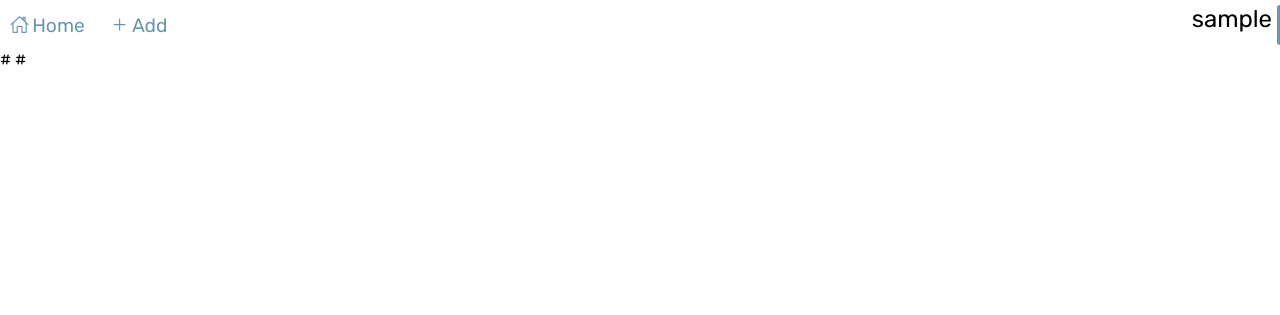
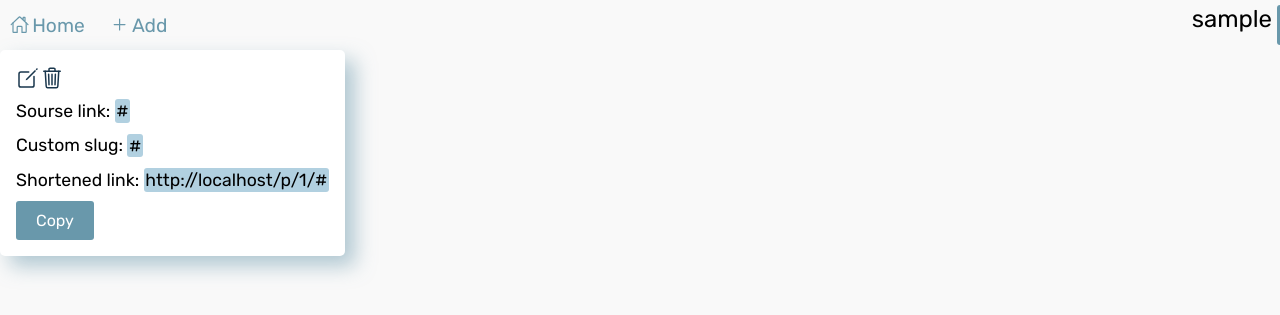
Before and after one commit to Umatriz/palny, a Django app: page /p/ in a window 1280 px wide. Shown: the top 315 px of the page. Run offline with Django 4.2, Linux system fonts and the light colour scheme; a user stored in the database is signed in; tables that the repository leaves empty hold one stand-in row (values such as "Sample post"); parts of the project's set-up code (start-up, migrations or seed data) failed here and were passed over.

Commit message:
update/delete

```diff
--- a/shortcuter/models.py
+++ b/shortcuter/models.py
@@ -7,8 +7,8 @@ class Link(models.Model):
     """docstring for Link."""
 
     author = models.ForeignKey(User, on_delete = models.CASCADE, null = True, blank = True)
-    sourse_link = models.URLField('Your link', max_length = 550)
-    url = models.SlugField('Your slug')
+    sourse_link = models.URLField('link', max_length = 550)
+    url = models.SlugField('slug')
 
     class Meta:
         unique_together = ('author', 'url')
@@ -18,3 +18,12 @@ class Link(models.Model):
 
     def get_absolute_url(self):
         return f'{self.sourse_link}'
+
+    def get_user_link(self):
+        return f'{self.author.id}/{self.url}'
+
+    def get_absolute_edit(self):
+        return reverse('edit', kwargs = {'pk': self.id})
+
+    def get_absolute_delete(self):
+        return reverse('delete', kwargs = {'pk': self.id})
--- a/shortcuter/urls.py
+++ b/shortcuter/urls.py
@@ -4,6 +4,8 @@ from . import views
 urlpatterns = [
     path('', views.main, name = 'home'),
     path('p/', views.links_list, name = 'profile'),
-    path('p/<int:pk>/<slug:slug>', views.Short.as_view(), name = 'short'),
+    path('p/<int:pk>/<slug:slug>', views.short, name = 'short'),
     path('add/', views.add_url, name = 'add'),
+    path('edit/<int:pk>/', views.update_link, name = 'edit'),
+    path('delete/<int:pk>/', views.delete_link, name = 'delete'),
 ]
--- a/shortcuter/views.py
+++ b/shortcuter/views.py
@@ -1,8 +1,7 @@
 from django.shortcuts import render, redirect, get_object_or_404
 from django.views.generic.base import View
-from django.views.generic import ListView
+from django.views.generic import UpdateView
 from django.contrib.auth.models import User
-from django.urls import reverse
 
 from . import models
 from . import forms
@@ -11,10 +10,9 @@ from . import forms
 def main(request):
     return render(request, 'shortcuter/index.html')
 
-class Short(View):
-    def get(self, request, slug, pk):
-        link = models.Link.objects.get(author = pk, url = slug)
-        return redirect(link)
+def short(self, request, slug, pk):
+    link = models.Link.objects.get(author = pk, url = slug)
+    return redirect(link)
 
 def add_url(request):
     form = forms.LinkForm(request.POST)
@@ -29,7 +27,29 @@ def add_url(request):
 
 def links_list(request):
     links = models.Link.objects.filter(author = request.user)
+    full_link = request.build_absolute_uri
     context = {
         'links': links,
+        'full_link': full_link,
     }
-    return render(request, 'shortcuter\profile.html', context)
+    return render(request, 'shortcuter/profile.html', context)
+
+def update_link(request, pk):
+    if request.user.is_authenticated:
+        link = models.Link.objects.filter(author = request.user, id = pk).first()
+        print(link)
+        form = forms.LinkForm(request.POST or None, instance = link)
+        if form.is_valid():
+            form = form.save(commit = False)
+            form.author = request.user
+            form.save()
+            return redirect('profile')
+        return render(request, 'shortcuter/update.html', {'form': form, 'link': link})
+    else:
+        return redirect('login')
+
+def delete_link(request, pk):
+    link = models.Link.objects.filter(author = request.user, id = pk).first()
+    link.delete()
+
+    return redirect('profile')
--- a/static/base/base.css
+++ b/static/base/base.css
@@ -9,6 +9,11 @@
 [class*="Container"] {
   max-width: 1500px;
   margin: 0px auto;
+}
+
+
+body {
+  background-color: #F9F9F9;
 }
 
 .Title-1 {
@@ -137,3 +142,21 @@
   justify-content: center;
   font-size: 1.2em;
 }
+
+.FlexCard {
+  display: flex;
+  align-items: center;
+  justify-content: center;
+}
+.IconLink {
+  font-size: 1.5em;
+  color: #1A374D;
+  text-decoration: none;
+  display: flex;
+  align-items: center;
+  justify-content: center;
+  transition: 0.3s ease-in-out;
+}
+.IconLink:hover {
+  color: #6998AB;
+}
--- a/static/shortcuter/main.css
+++ b/static/shortcuter/main.css
@@ -48,5 +48,32 @@
 
 .errorlist {
   list-style: none;
+}
 
+.ProfileContainer {
+  display: flex;
+  align-items: flex-start;
+  justify-content: center;
+  flex-direction: column;
+  gap: 0.7em;
 }
+.LinkCard {
+  display: flex;
+  align-items: flex-start;
+  justify-content: center;
+  flex-direction: column;
+  gap: 0.5em;
+  padding: 1em;
+  background-color: #FFF;
+  border-radius: 5px;
+  box-shadow: 10px 10px 20px rgb(105, 152, 171, 0.5);
+  line-height: 1.5;
+}
+.SourseLink {
+  font-size: 1.1rem;
+}
+.SourseLink span {
+  background-color: #B1D0E0;
+  padding: 0.1em;
+  border-radius: 3px;
+}
--- a/templates/base.html
+++ b/templates/base.html
@@ -23,5 +23,8 @@
 
   <script type="module" src="https://unpkg.com/ionicons@5.5.2/dist/ionicons/ionicons.esm.js"></script>
   <script nomodule src="https://unpkg.com/ionicons@5.5.2/dist/ionicons/ionicons.js"></script>
+
+  {% block script %}
+  {% endblock %}
 </body>
 </html>
--- a/templates/shortcuter/profile.html
+++ b/templates/shortcuter/profile.html
@@ -10,11 +10,51 @@
   <section class="Profile">
     <div class="ProfileContainer">
       {% for link in links %}
-        <div>
-          {{ link.sourse_link }}
-          {{ link.url }}
+        <div class="LinkCard">
+          <div class="FlexCard">
+            <a href="{{ link.get_absolute_edit }}" class="IconLink">
+              <ion-icon name="create-outline"></ion-icon>
+            </a>
+            <a href="{{ link.get_absolute_delete }}" class="IconLink">
+              <ion-icon name="trash-outline"></ion-icon>
+            </a>
+          </div>
+          <span class="SourseLink">
+            Sourse link:
+            <span>{{ link.sourse_link }}</span>
+          </span>
+          <span class="SourseLink">
+            Custom slug:
+            <span>{{ link.url }}</span>
+          </span>
+          <div>
+            <span class="SourseLink">
+              Shortened link:
+              <span id="item-to-copy">{{ full_link }}{{ link.get_user_link }}</span>
+            </span>
+          </div>
+          <button onclick="copyToClipboard()" class="Btn">
+            <span class="BtnText">Copy</span>
+          </button>
         </div>
       {% endfor %}
     </div>
   </section>
 {% endblock %}
+
+{% block script %}
+  <script>
+    function copyToClipboard() {
+    const str = document.getElementById('item-to-copy').innerText;
+    const el = document.createElement('textarea');
+    el.value = str;
+    el.setAttribute('readonly', '');
+    el.style.position = 'absolute';
+    el.style.left = '-9999px';
+    document.body.appendChild(el);
+    el.select();
+    document.execCommand('copy');
+    document.body.removeChild(el);
+}
+  </script>
+{% endblock %}
```
Also changed, not shown: templates/shortcuter/index.html (+11 -4 lines), templates/shortcuter/update.html (added, +21 -0 lines), README.md.
